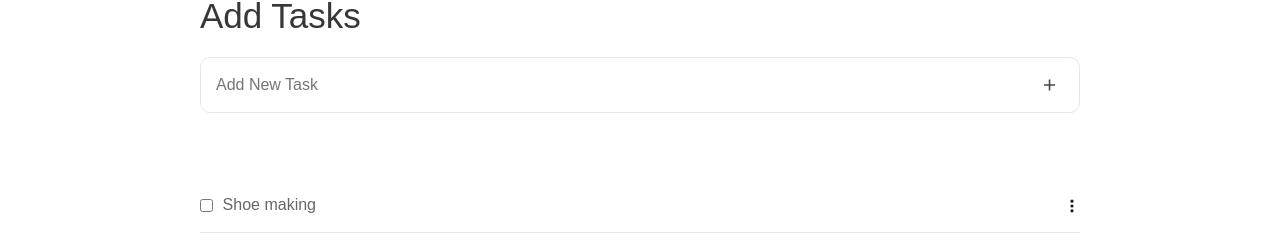
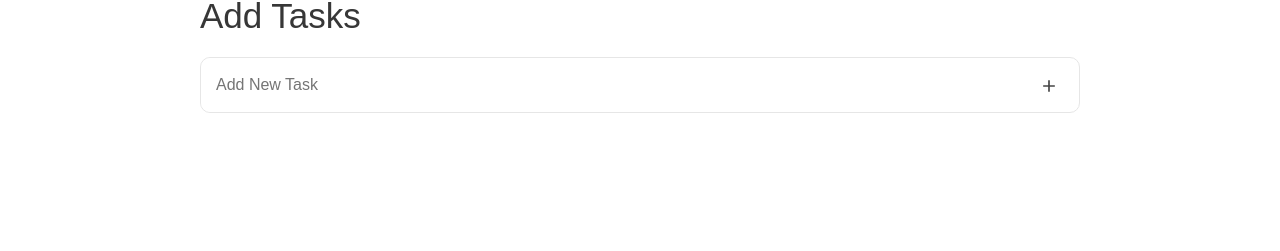
Before and after one commit to Abbeydevs/todo-app-assignment, a Next.js app: page / in a window 1280 px wide. Shown: the part 147-398 px from the top of the page. Built offline with nearby package versions, Linux system fonts and the light colour scheme; a web font is replaced by a local one.

Commit message:
feature: firebase setup

```diff
--- /dev/null
+++ b/components/todo.js
@@ -0,0 +1,39 @@
+import styles from '../styles/TodoList.module.css'
+import { HiDotsVertical } from 'react-icons/hi'
+
+const Todo = ({ text }) => {
+  return (
+    <>
+      <div className={styles['task-content']}>
+        <div className={styles['task-label']}>
+          <li className={styles['todo-li']}>{text}</li>
+        </div>
+        <div className='dropdown'>
+          <span data-bs-toggle='dropdown' aria-expanded='false'>
+            <HiDotsVertical />
+          </span>
+          <ul className='dropdown-menu'>
+            <li>
+              <a className='dropdown-item' href='#'>
+                Mark Done
+              </a>
+            </li>
+            <li>
+              <a className='dropdown-item' href='#'>
+                Delete Task
+              </a>
+            </li>
+            <li>
+              <a className='dropdown-item' href='#'>
+                Edit Task
+              </a>
+            </li>
+          </ul>
+        </div>
+      </div>
+      <div className={styles.divider}></div>
+    </>
+  )
+}
+
+export default Todo
--- a/components/todoForm.js
+++ b/components/todoForm.js
@@ -1,16 +1,38 @@
+import { useId } from 'react'
 import styles from '../styles/Todo.module.css'
 import { MdAdd } from 'react-icons/md'
 
-const TodoForm = () => {
+const TodoForm = ({ setTextInput, todos, setTodos, textInput }) => {
+
+  const id = useId()
+
+  const handleInputText = e => {
+    // console.log(e.target.value)
+    setTextInput(e.target.value)
+  }
+
+  const handleTodoSubmission = e => {
+    e.preventDefault()
+    setTodos([
+      ...todos, {
+        text: textInput, id: id,
+      }
+    ])
+    setTextInput("")
+  }
+
   return (
     <form className={styles['task-container']}>
       <input
         type='text'
+        value={textInput}
         name='todo'
         placeholder='Add New Task'
-        onChange={e => setTodo(e.target.value)}
+        onChange={handleInputText}
       />
-      <MdAdd className={styles['add-icon']} />
+      <button className={styles['submit-btn']} role='button' onClick={handleTodoSubmission} type="submit" >
+        <MdAdd className={styles['add-icon']} />
+      </button>
     </form>
   )
 }
--- a/components/todoList.js
+++ b/components/todoList.js
@@ -1,37 +1,14 @@
 import styles from '../styles/TodoList.module.css'
-import { MdDelete } from 'react-icons/md'
-import { HiDotsVertical } from 'react-icons/hi'
+import Todo from './todo'
 
-const TodoList = () => {
+const TodoList = ({todos}) => {
   return (
-    <div className={styles['task-content']}>
-      <label htmlFor='selectTask' className={styles['task-label']}>
-        <input type='checkbox' name='' id='' />
-        <p className='mb-0'>Shoe making</p>
-      </label>
-      <div className='todo-actions dropdown'></div>
-      <div class='dropdown'>
-        <span data-bs-toggle='dropdown' aria-expanded='false'>
-          <HiDotsVertical />
-        </span>
-        <ul class='dropdown-menu'>
-          <li>
-            <a class='dropdown-item' href='#'>
-              Mark Done
-            </a>
-          </li>
-          <li>
-            <a class='dropdown-item' href='#'>
-              Delete Task
-            </a>
-          </li>
-          <li>
-            <a class='dropdown-item' href='#'>
-              Edit Task
-            </a>
-          </li>
-        </ul>
-      </div>
+    <div className={styles['todo-lists-container']}>
+      <ul className='ps-0'>
+        {todos.map(todo => (
+          <Todo text={todo.text} key={todo.id} />
+        ))}
+      </ul>
     </div>
   )
 }
--- a/package.json
+++ b/package.json
@@ -11,6 +11,7 @@
   "dependencies": {
     "@nextui-org/react": "^1.0.0-beta.12",
     "bootstrap": "^5.2.3",
+    "firebase": "^9.21.0",
     "next": "13.3.1",
     "react": "18.2.0",
     "react-dom": "18.2.0",
--- a/pages/index.js
+++ b/pages/index.js
@@ -8,11 +8,8 @@ import TodoForm from '../components/todoForm'
 import TodoList from '../components/todoList'
 
 export default function Home () {
-  const [todo, setTodo] = useState()
-  const onSubmit = e => {
-    e.preventDefault()
-    setTodo('')
-  }
+  const [textInput, setTextInput] = useState('')
+  const [todos, setTodos] = useState([])
 
   return (
     <>
@@ -22,9 +19,14 @@ export default function Home () {
       </Head>
       <div className={styles.task}>
         <h1>Add Tasks</h1>
-        <TodoForm />
-        <TodoList />
-        <div className={styles.divider}></div>
+        <TodoForm
+          textInput={textInput}
+          todos={todos}
+          setTodos={setTodos}
+          setTextInput={setTextInput}
+        />
+        <TodoList todos={todos} textInput={textInput} />
+
       </div>
     </>
   )
--- a/styles/Home.module.css
+++ b/styles/Home.module.css
@@ -8,10 +8,3 @@
   font-size: 35px;
   color: #373737;
 }
-
-.divider {
-  width: 100%;
-  height: 1px;
-  background: #e6e6e6;
-  margin-top: 15px;
-}
--- a/styles/Todo.module.css
+++ b/styles/Todo.module.css
@@ -19,6 +19,11 @@
     font-family: 'Roobert', sans-serif;
 }
 
+.submit-btn {
+    background: none;
+    border: none;
+}
+
 .add-icon {
     font-size: 20px;
     color: #454545;
--- a/styles/TodoList.module.css
+++ b/styles/TodoList.module.css
@@ -1,29 +1,22 @@
+.todo-lists-container {
+  margin-top: 5rem;
+}
+
 .task-content {
-    margin-top: 80px;
+  margin-top: 20px;
   display: flex;
   justify-content: space-between;
   align-items: center;
 }
 
-  .task-label {
-    display: flex;
-    justify-content: flex-start;
-    align-items: center;
-    gap: .6rem;
-    color: #666666;
+.divider {
+  width: 100%;
+  height: 1px;
+  background: #e6e6e6;
+  margin-top: 15px;
 }
 
-  .action-icons {
-    display: flex;
-    align-items: center;
-    gap: 1rem;
+.todo-li {
+  list-style: none;
+  margin-bottom: 0;
 }
-
-  .action-icons .del-icon, .check-icon {
-    cursor: pointer;
-    font-size: 18px;
-  }
-
-  .del-icon {
-    color: #ff0000;
-  }
```
Also changed, not shown: firebase/config.js (added, +23 -0 lines), 1 other file (tests, documents, lock files or other folders). Lines whose indentation alone changed are shown as unchanged.
